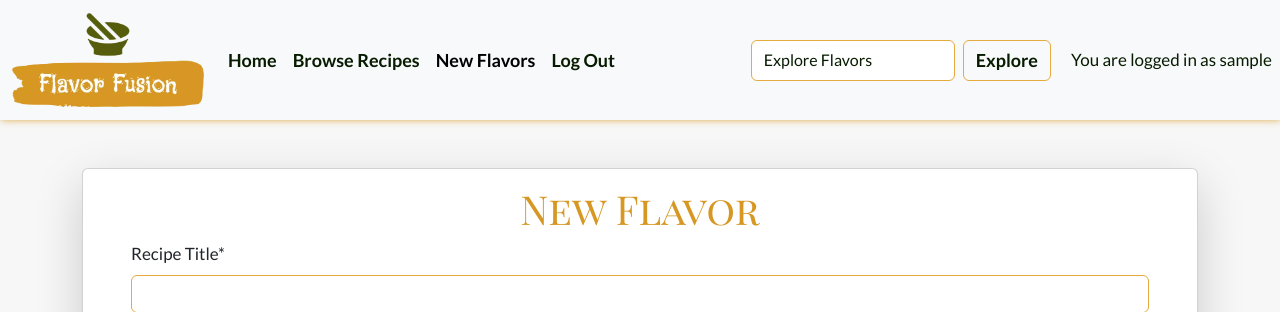
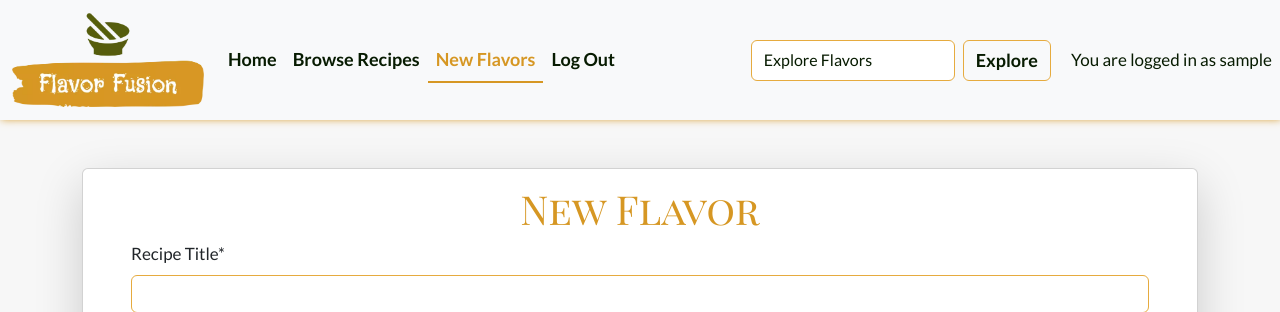
Before and after one commit to bhagyashriyogeshpatil/flavor-fusion, a Django app: page /new_flavors/ in a window 1280 px wide. Shown: the top 312 px of the page. Run offline with Django 5.2, Linux system fonts and the light colour scheme; the visitor is signed in with stand-in values (Sample User, id 1); data that the repository does not hold is empty; some libraries are stand-ins or nearby versions.

Commit message:
Update styles for active navbar links in style.css; run collectstatic command to update static files; docs:  Add detailed documentation for the New Flavor page in README.md

```diff
--- a/static/css/style.css
+++ b/static/css/style.css
@@ -58,6 +58,11 @@ a.nav-link {
     overflow: hidden;
     z-index: 1;
     padding: 0.5rem 1rem;
+}
+
+.navbar-nav .nav-link.active {
+    color: var(--harvest-gold);
+    border-bottom: 2px solid var(--harvest-gold);
 }
 
 .navbar-nav .nav-link:after {
```
Also changed, not shown: README.md, 1 other file.
